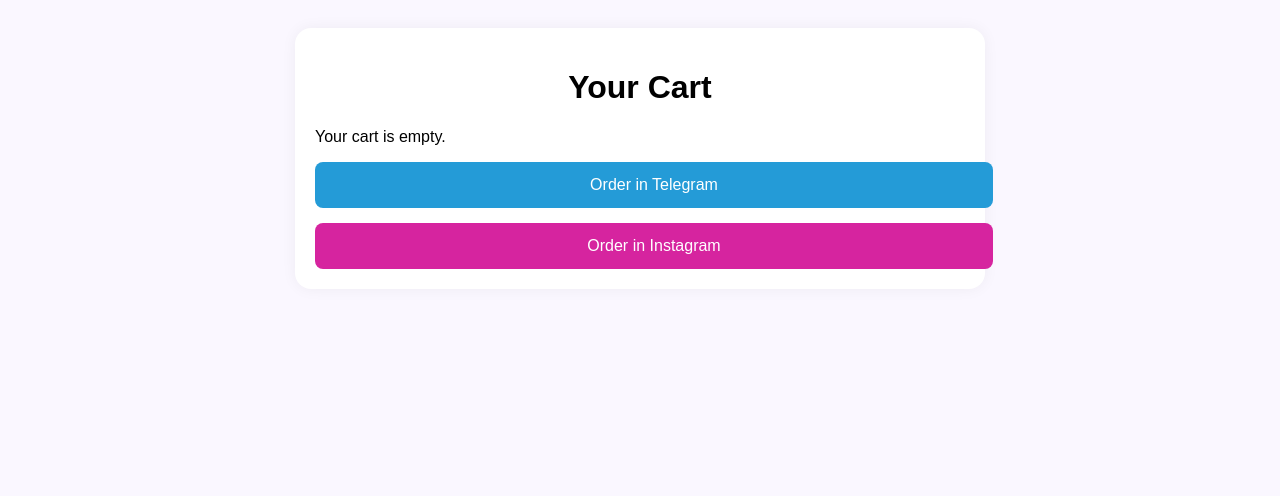
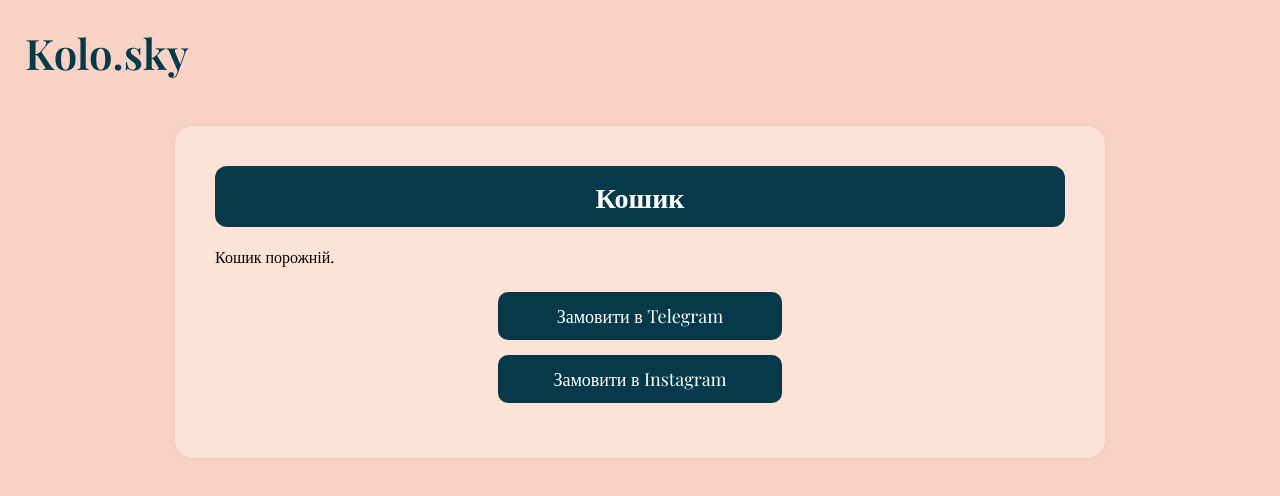
Before and after one commit to isdanchuk/Kolosky_Bot, a plain HTML site: page cart/index.html in a window 1280 px wide. Drawn offline with nearby package versions, Linux system fonts and the light colour scheme.

Commit message:
Fix cart style + script

```diff
--- a/cart/index.html
+++ b/cart/index.html
@@ -1,70 +1,113 @@
 <!DOCTYPE html>
-<html lang="en">
+<html lang="uk">
 <head>
     <meta charset="UTF-8">
-    <title>Kolo.sky — Cart</title>
+    <title>Kolo.sky — Кошик</title>
     <meta name="viewport" content="width=device-width, initial-scale=1">
+
+    <!-- Шрифт у стилі Figma -->
+    <link href="https://fonts.googleapis.com/css2?family=Playfair+Display:wght@400;500;600&display=swap" rel="stylesheet">
+
     <style>
         body {
-            font-family: Arial, sans-serif;
-            background: #faf7ff;
-            padding: 20px;
+            margin: 0;
+            padding: 0;
+            background: #f8d2c4; /* Персиковий фон */
+            font-family: 'Playfair Display', serif;
         }
+
+        .logo {
+            padding: 25px;
+            font-size: 42px;
+            font-weight: 600;
+            color: #063a4b;
+        }
+
         .container {
-            max-width: 650px;
-            margin: 0 auto;
-            padding: 20px;
-            background: white;
-            border-radius: 16px;
-            box-shadow: 0 0 15px rgba(0,0,0,0.05);
+            max-width: 850px;
+            margin: 20px auto;
+            padding: 40px;
+            background: #fce2d7; /* світліший персиковий */
+            border-radius: 18px;
+            box-shadow: 0 0 10px rgba(0,0,0,0.05);
         }
+
         h1 {
+            background: #063a4b;
+            color: white;
+            padding: 12px 0;
+            border-radius: 12px;
             text-align: center;
+            font-size: 28px;
+            margin-top: 0;
         }
+
         .item {
-            border-bottom: 1px solid #eee;
+            border-bottom: 1px solid #ddd;
             padding: 15px 0;
+            font-size: 20px;
         }
+
         .total {
-            font-weight: bold;
-            font-size: 20px;
-            margin-top: 15px;
+            margin-top: 25px;
+            font-size: 22px;
+            font-weight: 600;
+            color: #063a4b;
         }
+
         .btn {
             display: block;
-            width: 100%;
+            width: 260px;
             text-align: center;
-            padding: 14px;
-            margin-top: 15px;
-            border-radius: 8px;
-            font-size: 16px;
+            padding: 12px;
+            margin: 15px auto;
+            background: #063a4b;
+            color: white;
+            border-radius: 10px;
             text-decoration: none;
-            color: white;
+            font-size: 18px;
+            transition: 0.2s;
         }
-        .tg { background: #249bd7; }
-        .ig { background: #d6249f; }
+
+        .btn:hover {
+            background: #0b5168;
+        }
     </style>
 </head>
 <body>
 
+<div class="logo">Kolo.sky</div>
+
 <div class="container">
-    <h1>Your Cart</h1>
+    <h1>Кошик</h1>
+
     <div id="cart"></div>
-    <div class="total" id="total"></div>
+    <div id="total" class="total"></div>
 
-    <a class="btn tg" href="https://t.me/kolo_sky_admin" target="_blank">Order in Telegram</a>
-    <a class="btn ig" href="https://instagram.com/kolo.sky" target="_blank">Order in Instagram</a>
+    <a class="btn" href="https://t.me/kolo_sky_admin" target="_blank">Замовити в Telegram</a>
+    <a class="btn" href="https://instagram.com/kolo.sky" target="_blank">Замовити в Instagram</a>
 </div>
 
 <script>
 let PRODUCTS = {};
 
-// Load JSON file from /cart/products.json
+// Отримати id з URL
+function getIdsFromUrl() {
+    const query = new URLSearchParams(window.location.search);
+    const ids = query.get("ids");
+    if (!ids) return [];
+    return ids.split(",").map(n => parseInt(n));
+}
+
+// Завантажуємо JSON
 fetch("products.json")
-    .then(response => response.json())
+    .then(res => res.json())
     .then(data => {
         PRODUCTS = data;
         renderCart();
+    })
+    .catch(() => {
+        document.getElementById("cart").innerHTML = "<p>Помилка завантаження даних.</p>";
     });
 
 function renderCart() {
@@ -73,7 +116,8 @@ function renderCart() {
     const totalDiv = document.getElementById("total");
 
     if (!ids.length) {
-        cartDiv.innerHTML = "<p>Your cart is empty.</p>";
+        cartDiv.innerHTML = "<p>Кошик порожній.</p>";
+        totalDiv.innerHTML = "";
         return;
     }
 
@@ -86,21 +130,14 @@ function renderCart() {
             cartDiv.innerHTML += `
                 <div class="item">
                     <strong>${item.name}</strong><br>
-                    ${item.price} UAH
+                    ${item.price} грн
                 </div>
             `;
             total += item.price;
         }
     });
 
-    totalDiv.innerHTML = "Total: " + total + " UAH";
-}
-
-function getIdsFromUrl() {
-    const params = new URLSearchParams(window.location.search);
-    const ids = params.get("ids");
-    if (!ids) return [];
-    return ids.split(",").map(n => parseInt(n));
+    totalDiv.innerHTML = `Сума: ${total} грн`;
 }
 </script>
 
```
Also changed, not shown: 2 other files.
